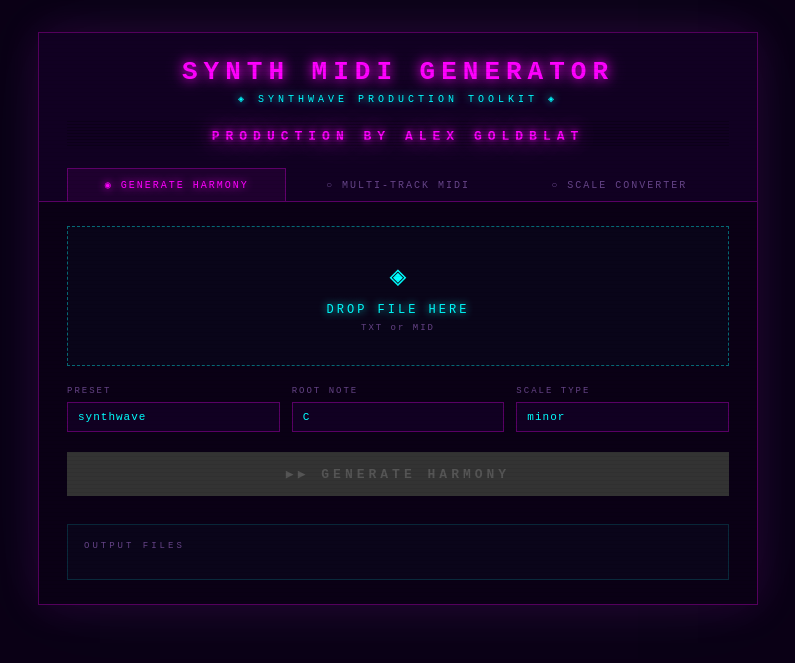
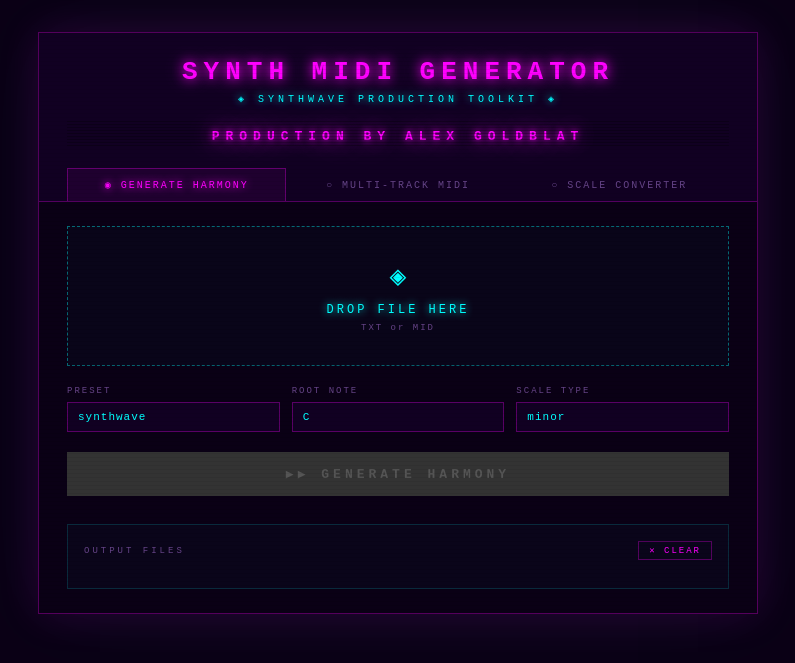
Before and after one commit to turrican128/my-midi-generator, a Flask app: page / in a window 1280 px wide. Shown: the top 663 px of the page, without its empty margins (242-1037 px from the left). Run offline with Flask 3, Linux system fonts and the light colour scheme.

Commit message:
feat: support variable-length rhythm patterns and add clear output button
Allow rhythm patterns with any number of beats (not just 4), enabling
chopped/complex rhythms like 7-beat bars. Bars must match the rhythm
pattern length.

Added a CLEAR button to each tab's output section in the web UI to
reset previous generation results.

Co-Authored-By: Claude Opus 4.6 <noreply@anthropic.com>

```diff
--- a/web/static/app.js
+++ b/web/static/app.js
@@ -131,6 +131,17 @@ document.querySelectorAll('.gen-btn').forEach(btn => {
   });
 });
 
+// ── Clear output buttons ──────────────────────────────────────────────────
+document.querySelectorAll('.clear-btn').forEach(btn => {
+  btn.addEventListener('click', () => {
+    const panel = btn.closest('.panel');
+    const outList = panel.querySelector('.output-list');
+    const errEl = panel.querySelector('.error-msg');
+    if (outList) outList.innerHTML = '';
+    if (errEl) errEl.textContent = '';
+  });
+});
+
 // ── Helpers ────────────────────────────────────────────────────────────────
 function showError(zone, msg) {
   const panel = zone.closest('.panel');
--- a/web/static/style.css
+++ b/web/static/style.css
@@ -324,11 +324,35 @@ body {
   padding: 16px;
 }
 
+.output-header {
+  display: flex;
+  align-items: center;
+  justify-content: space-between;
+  margin-bottom: 12px;
+}
+
 .output-label {
   color: var(--muted);
   font-size: 9px;
   letter-spacing: 3px;
-  margin-bottom: 12px;
+}
+
+.clear-btn {
+  background: transparent;
+  border: 1px solid var(--border);
+  color: var(--pink);
+  font-family: inherit;
+  font-size: 9px;
+  letter-spacing: 2px;
+  padding: 3px 10px;
+  cursor: pointer;
+  transition: background 0.15s, border-color 0.15s;
+}
+
+.clear-btn:hover {
+  background: rgba(255, 0, 255, 0.1);
+  border-color: var(--pink);
+  text-shadow: 0 0 6px var(--pink);
 }
 
 .output-item {
--- a/web/templates/index.html
+++ b/web/templates/index.html
@@ -65,7 +65,10 @@
         <button class="gen-btn" id="btn-harmony" data-route="/run/harmony" disabled>▶▶ GENERATE HARMONY</button>
         <div class="error-msg" id="err-harmony"></div>
         <div class="output-section" id="out-harmony">
-          <div class="output-label">OUTPUT FILES</div>
+          <div class="output-header">
+            <div class="output-label">OUTPUT FILES</div>
+            <button class="clear-btn">✕ CLEAR</button>
+          </div>
           <div class="output-list"></div>
         </div>
       </section>
@@ -95,7 +98,10 @@
         <button class="gen-btn" id="btn-multitrack" data-route="/run/multitrack" disabled>▶▶ GENERATE MIDI</button>
         <div class="error-msg" id="err-multitrack"></div>
         <div class="output-section" id="out-multitrack">
-          <div class="output-label">OUTPUT FILES</div>
+          <div class="output-header">
+            <div class="output-label">OUTPUT FILES</div>
+            <button class="clear-btn">✕ CLEAR</button>
+          </div>
           <div class="output-list"></div>
         </div>
       </section>
@@ -132,7 +138,10 @@
         <button class="gen-btn" id="btn-scale" data-route="/run/scale" disabled>▶▶ CONVERT SCALE</button>
         <div class="error-msg" id="err-scale"></div>
         <div class="output-section" id="out-scale">
-          <div class="output-label">OUTPUT FILES</div>
+          <div class="output-header">
+            <div class="output-label">OUTPUT FILES</div>
+            <button class="clear-btn">✕ CLEAR</button>
+          </div>
           <div class="output-list"></div>
         </div>
       </section>
```
Also changed, not shown: src/multi_track_midi_generator.py (+5 -4 lines).
